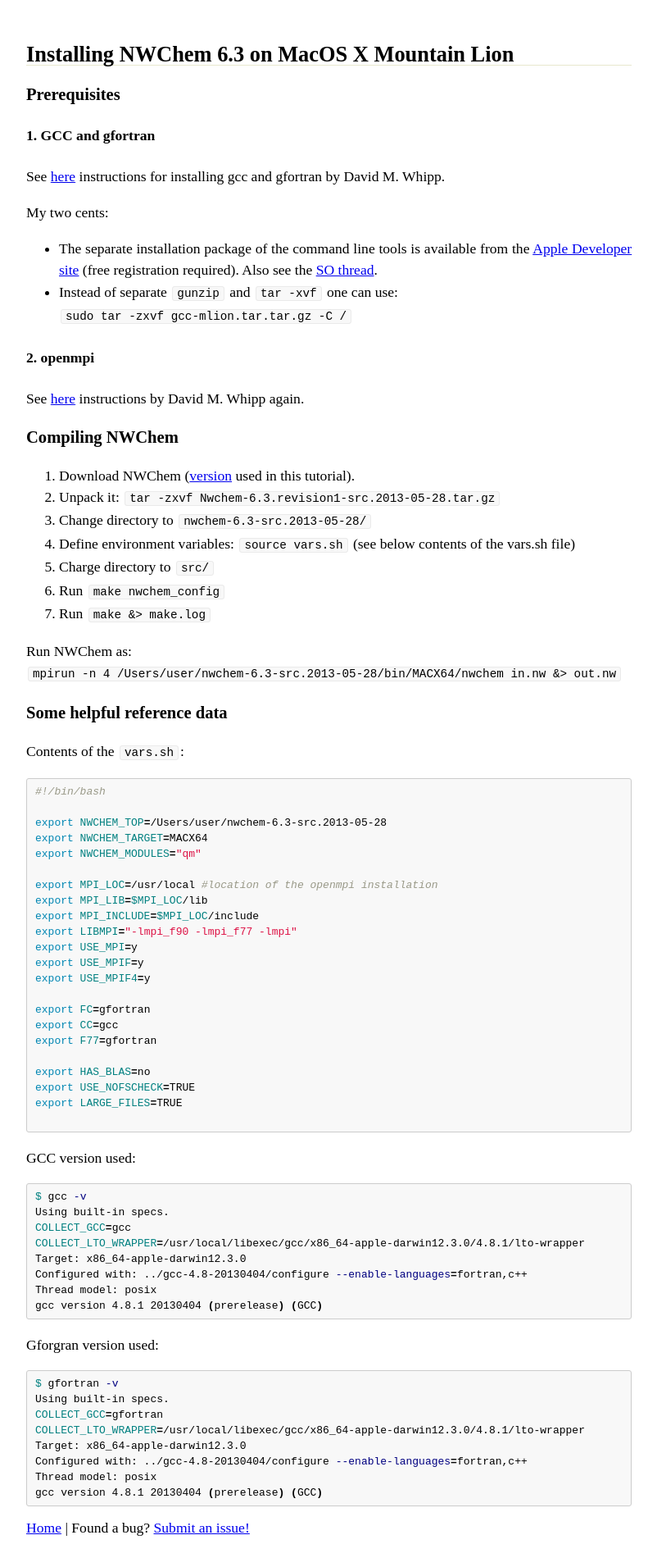
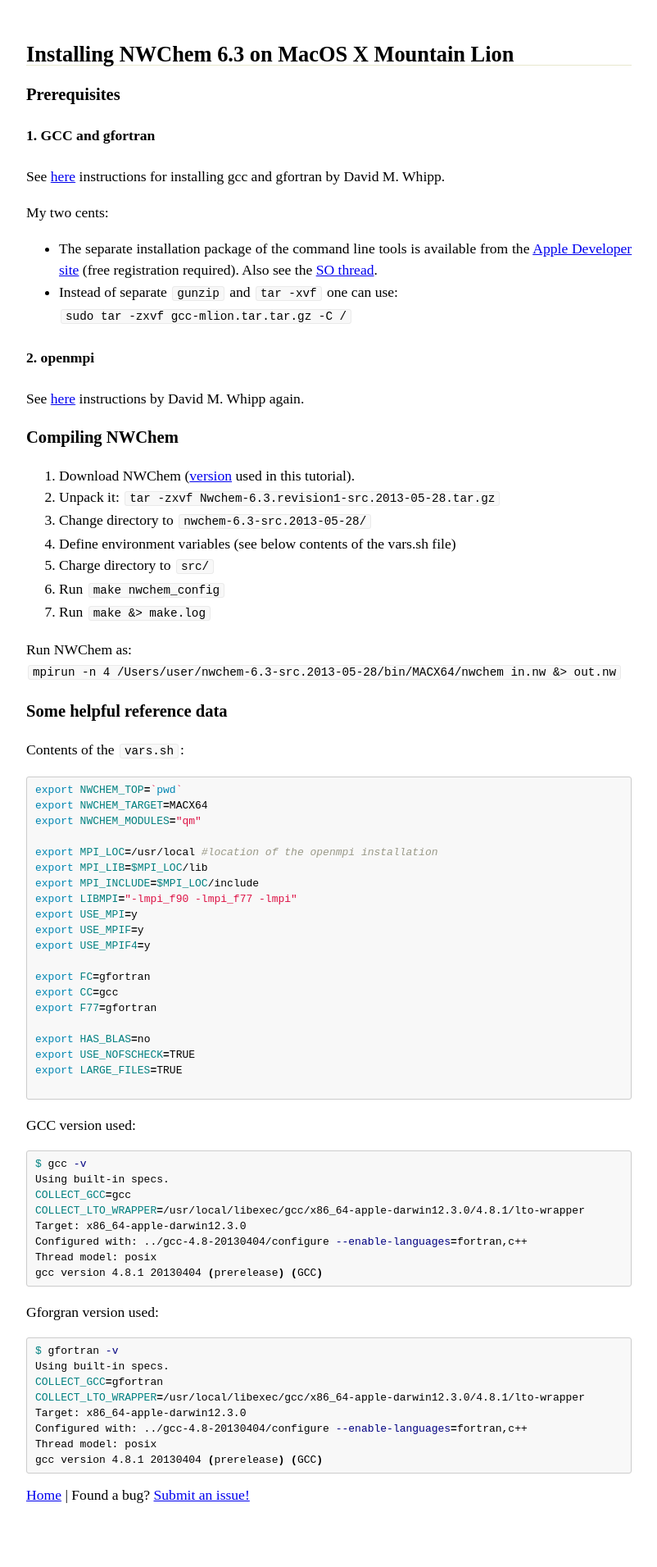
Before and after one commit to afonari/afonari.github.io, a Jekyll site: the page built from _posts/2013-05-30-installing-NWChem-63-on-MacOSX.md, in a window 1280 px wide. Shown: the whole page at 82% size, without its empty margins (56-858 px from the left). Built offline with Jekyll 4.4.1, drawn with Linux system fonts in a browser that asks for light colours; Markdown is read by kramdown in place of the engine named in the settings; after the commit the page ends 1871 px from its top, so only the background shows below that.

Commit message:
fixing nwchem mac os instructions

````diff
--- a/_posts/2013-05-30-installing-NWChem-63-on-MacOSX.md
+++ b/_posts/2013-05-30-installing-NWChem-63-on-MacOSX.md
@@ -23,7 +23,7 @@ See [here](https://sites.google.com/site/dwhipp/tutorials/installing-open-mpi-on
  1. Download NWChem ([version](http://www.nwchem-sw.org/images/Nwchem-6.3.revision1-src.2013-05-28.tar.gz) used in this tutorial).
  1. Unpack it: ```tar -zxvf Nwchem-6.3.revision1-src.2013-05-28.tar.gz```
  1. Change directory to `nwchem-6.3-src.2013-05-28/`
- 1. Define environment variables: `source vars.sh` (see below contents of the vars.sh file)
+ 1. Define environment variables (see below contents of the vars.sh file)
  1. Charge directory to `src/`
  1. Run `make nwchem_config`
  1. Run `make &> make.log`
@@ -36,9 +36,7 @@ Run NWChem as:
 Contents of the `vars.sh`:
 
 ```bash
-#!/bin/bash
-
-export NWCHEM_TOP=/Users/user/nwchem-6.3-src.2013-05-28
+export NWCHEM_TOP=`pwd`
 export NWCHEM_TARGET=MACX64
 export NWCHEM_MODULES="qm"
 
````
Also changed, not shown: 1 other file.
